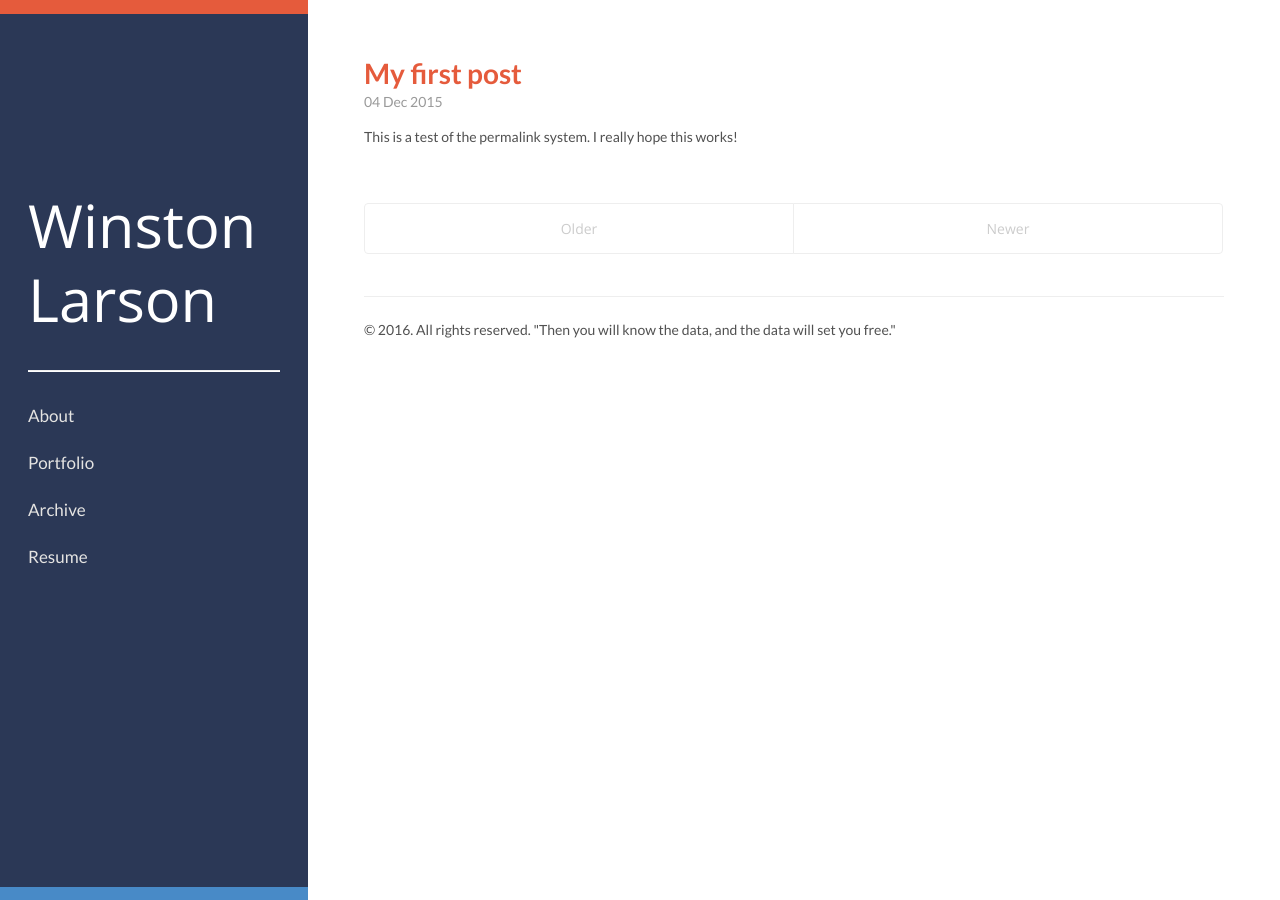
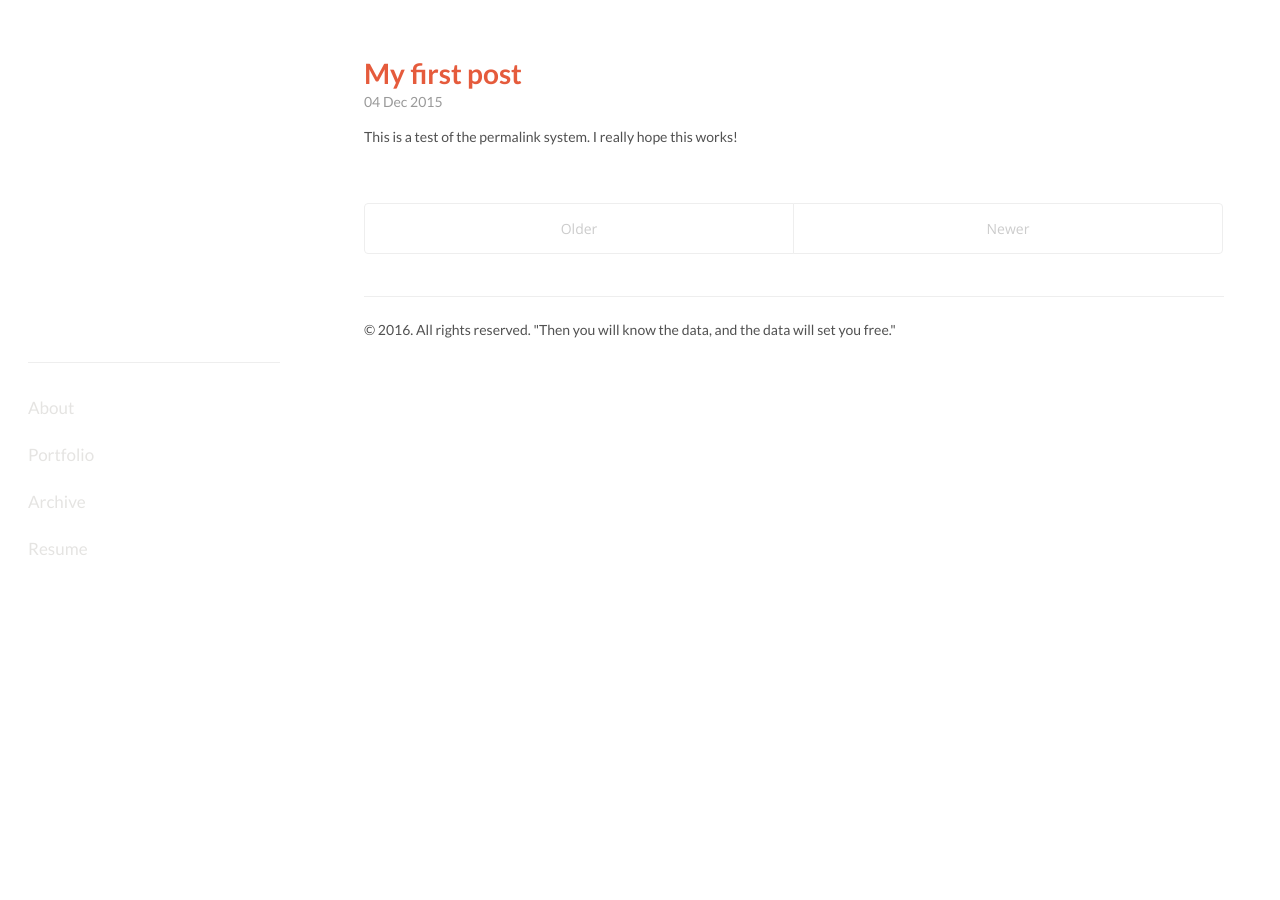
Before and after one commit to winstonlarson/old_website, a Jekyll site: the page built from index.html, in a window 1280 px wide. Built offline with Jekyll 4.4.1, drawn with Linux system fonts in a browser that asks for light colours; some web fonts are replaced; the list of posts is cut into pages by our own code.

Commit message:
color change

```diff
--- a/public/css/hyde.css
+++ b/public/css/hyde.css
@@ -63,19 +63,20 @@
   text-align: left;
   padding: 2rem 1rem;
   color: rgba(255,255,255,.5);
-  background-color: #2B3856;
+  background-color: ##1B172B;
 }
 @media (min-width: 48em) {
   .sidebar {
     position: fixed;
-    top: 1.5%;
+    top: 0; /*1.5%*/
     left: 0;
     bottom: 0;
     width: 22rem;
-    height: 97%;
+    height: 100%; /*97%*/
   }
 }
 
+/*
 .sidebarhigh {
   text-align: left;
   padding: 2rem 1rem;
@@ -109,6 +110,7 @@
     height: 1.5%;
   }
 }
+*/
 
 /* Sidebar links */
 .sidebar a {
```
